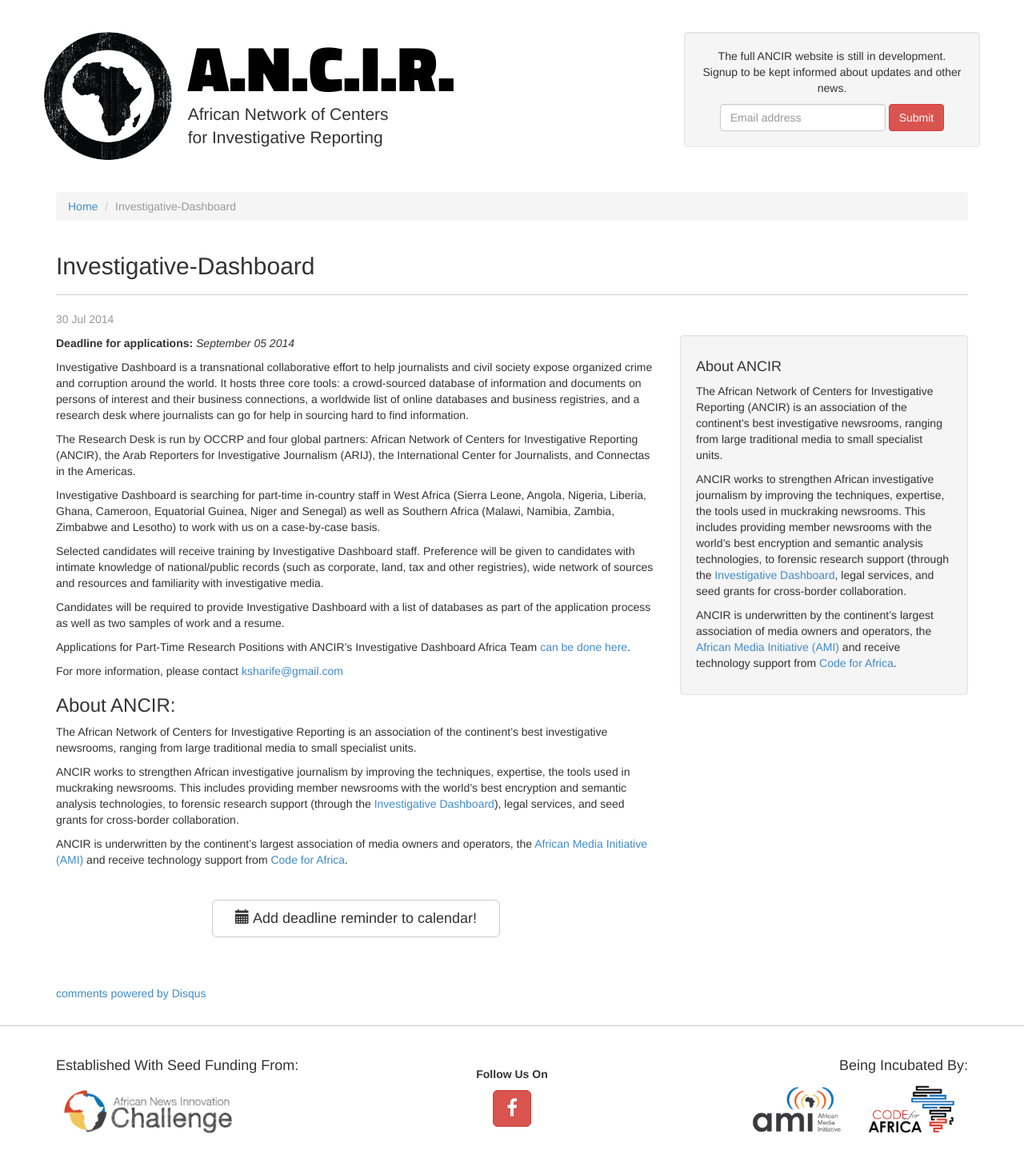
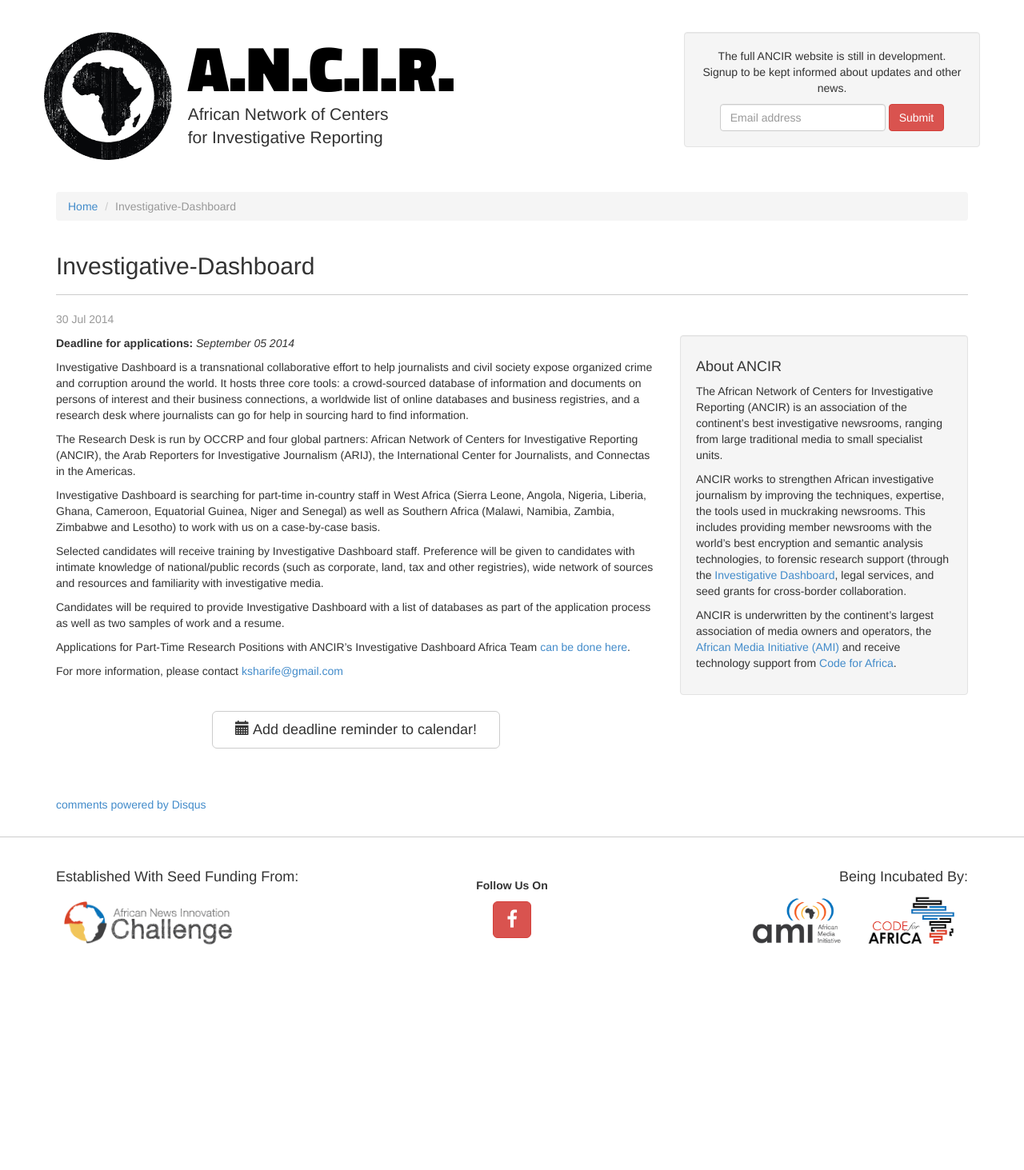
Before and after one commit to ANCIR/InvestigativeCenters.org, a Jekyll site: the page built from _posts/2014-07-30-investigative-dashboard.md, in a window 1280 px wide. Shown: the whole page at 80% size. Built offline with Jekyll 4.4.1, drawn with Linux system fonts in a browser that asks for light colours; nearby versions of some CDN libraries; some web fonts are replaced; Markdown is read by kramdown in place of the engine named in the settings; comment, search, counter and statistics services are not loaded; after the commit the page ends 1227 px from its top, so only the background shows below that.

Commit message:
Update 2014-07-30-investigative-dashboard.md

```diff
--- a/_posts/2014-07-30-investigative-dashboard.md
+++ b/_posts/2014-07-30-investigative-dashboard.md
@@ -21,17 +21,6 @@
 
 For more information, please contact [ksharife@gmail.com](mailto:ksharife@gmail.com)
 
-### About ANCIR:
-The African Network of Centers for Investigative Reporting is an association of the continent’s best investigative newsrooms, ranging from large traditional media to small specialist units.
-
-ANCIR works to strengthen African investigative journalism by improving the techniques, expertise, the tools used in muckraking newsrooms. This includes providing member newsrooms with the world’s best encryption and semantic analysis technologies, to forensic research support (through the [Investigative Dashboard](http://investigativedashboard.org)), legal services, and seed grants for cross-border collaboration.
-
-ANCIR is underwritten by the continent’s largest association of media owners and operators, the [African Media Initiative (AMI)](http://africanmediainitiative.org) and receive technology support from [Code for Africa](http://codeforafrica.org).
-
-
-
-
-
 <br/>
 
 <div class="row">
```
